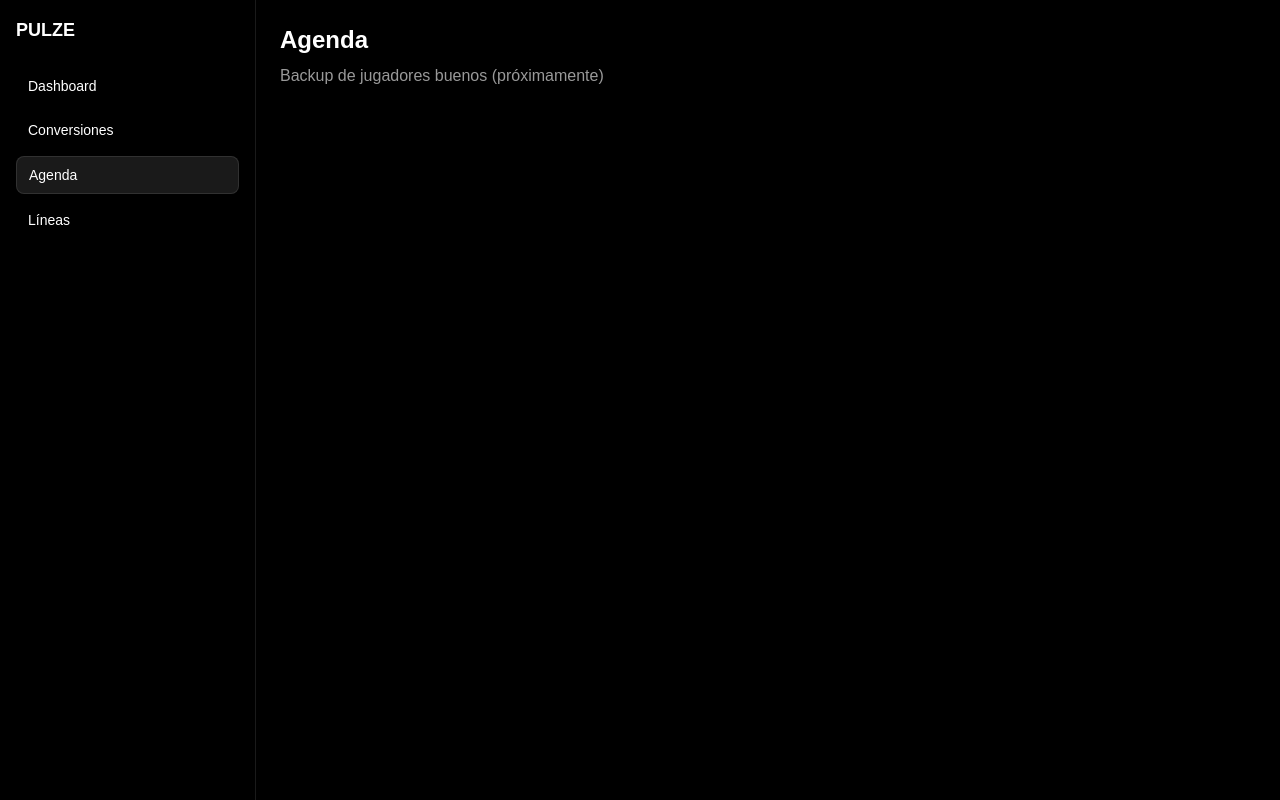
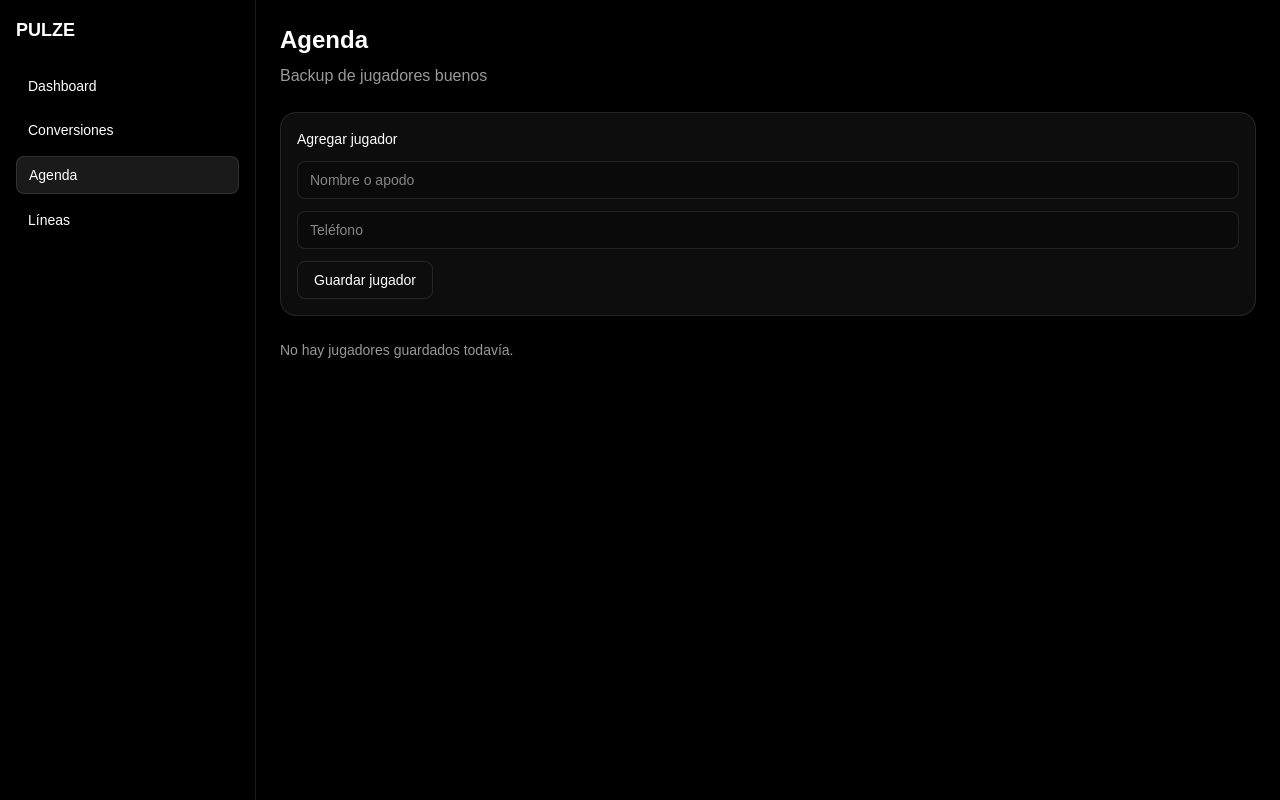
Before and after one commit to pulzeaplicacion/pulzeapp, a Next.js app: page /dashboard/agenda in a window 1280 px wide. Built offline with nearby package versions, Linux system fonts and the light colour scheme.

Commit message:
Add agenda MVP

```diff
--- a/app/dashboard/agenda/page.tsx
+++ b/app/dashboard/agenda/page.tsx
@@ -1,8 +1,123 @@
+"use client";
+
+import { useEffect, useState } from "react";
+
+type Player = {
+  id: string;
+  name: string;
+  phone: string;
+};
+
 export default function Page() {
+  const [players, setPlayers] = useState<Player[]>([]);
+  const [name, setName] = useState("");
+  const [phone, setPhone] = useState("");
+  const [loading, setLoading] = useState(false);
+
+  function load() {
+    const saved = localStorage.getItem("agenda_players");
+    if (saved) {
+      setPlayers(JSON.parse(saved));
+    }
+  }
+
+  useEffect(() => {
+    load();
+  }, []);
+
+  function save(list: Player[]) {
+    localStorage.setItem("agenda_players", JSON.stringify(list));
+    setPlayers(list);
+  }
+
+  function handleAdd(e: React.FormEvent) {
+    e.preventDefault();
+
+    if (!name.trim() || !phone.trim()) return;
+
+    const newPlayer: Player = {
+      id: crypto.randomUUID(),
+      name: name.trim(),
+      phone: phone.trim(),
+    };
+
+    const updated = [newPlayer, ...players];
+    save(updated);
+
+    setName("");
+    setPhone("");
+  }
+
+  function handleDelete(id: string) {
+    const updated = players.filter((p) => p.id !== id);
+    save(updated);
+  }
+
   return (
-    <div>
-      <h1 className="text-2xl font-semibold">Agenda</h1>
-      <p className="mt-2 text-white/60">Backup de jugadores buenos (próximamente)</p>
+    <div className="space-y-6">
+      <div>
+        <h1 className="text-2xl font-semibold">Agenda</h1>
+        <p className="mt-2 text-white/60">
+          Backup de jugadores buenos
+        </p>
+      </div>
+
+      <form
+        onSubmit={handleAdd}
+        className="space-y-3 rounded-2xl border border-white/10 bg-white/5 p-4"
+      >
+        <h2 className="text-sm font-medium">Agregar jugador</h2>
+
+        <input
+          type="text"
+          placeholder="Nombre o apodo"
+          value={name}
+          onChange={(e) => setName(e.target.value)}
+          className="w-full rounded-lg border border-white/10 bg-black/20 px-3 py-2 text-sm outline-none"
+        />
+
+        <input
+          type="text"
+          placeholder="Teléfono"
+          value={phone}
+          onChange={(e) => setPhone(e.target.value)}
+          className="w-full rounded-lg border border-white/10 bg-black/20 px-3 py-2 text-sm outline-none"
+        />
+
+        <button
+          type="submit"
+          className="rounded-lg border border-white/10 px-4 py-2 text-sm hover:bg-white/10"
+        >
+          Guardar jugador
+        </button>
+      </form>
+
+      <div className="space-y-3">
+        {players.length === 0 ? (
+          <p className="text-sm text-white/60">
+            No hay jugadores guardados todavía.
+          </p>
+        ) : (
+          players.map((p) => (
+            <div
+              key={p.id}
+              className="flex items-center justify-between rounded-xl border border-white/10 bg-white/5 p-4"
+            >
+              <div>
+                <div className="font-medium">{p.name}</div>
+                <div className="text-sm text-white/60">{p.phone}</div>
+              </div>
+
+              <button
+                onClick={() => handleDelete(p.id)}
+                className="text-xs text-red-400 hover:text-red-300"
+              >
+                Eliminar
+              </button>
+            </div>
+          ))
+        )}
+      </div>
     </div>
   );
 }
```
